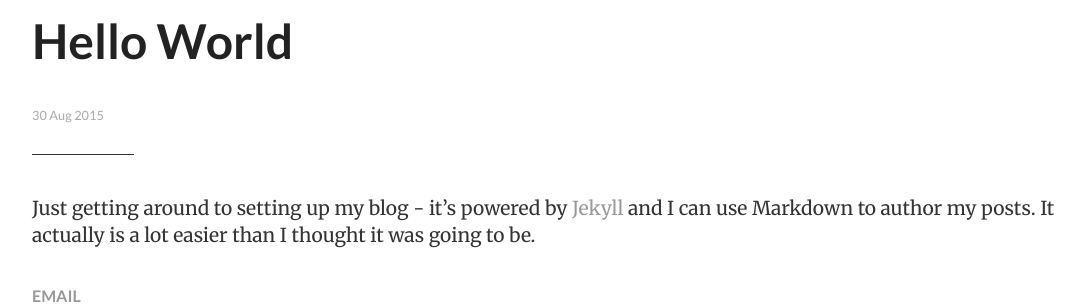
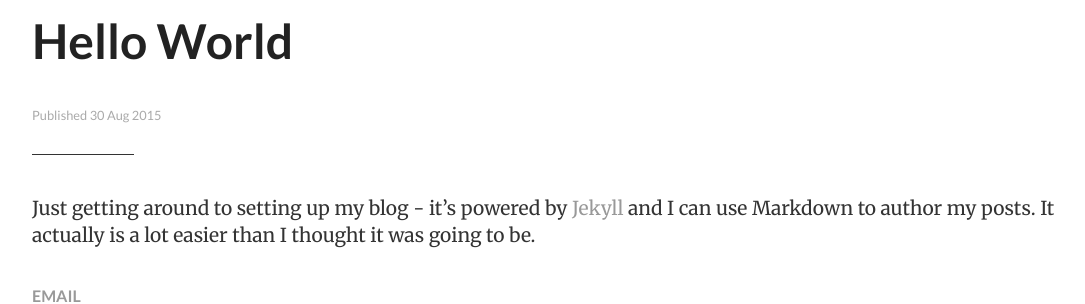
Before and after one commit to taymac/taymac.github.io, a Jekyll site: the page built from _posts/2015-08-30-Hello-World.md, in a window 1280 px wide. Shown: the part 141-445 px from the top of the page, without its empty margins (96-1181 px from the left). Built offline with Jekyll 4.4.1, drawn with Linux system fonts in a browser that asks for light colours.

Commit message:
Update post.html

```diff
--- a/_layouts/post.html
+++ b/_layouts/post.html
@@ -2,7 +2,7 @@
 layout: default
 ---
 <h1>{{ page.title }}</h1>
-<p class="meta">{{ page.date | date_to_string }}</p>
+<p class="meta">Published {{ page.date | date_to_string }}</p>
 
 <div class="post">
   {{ content }}
```
